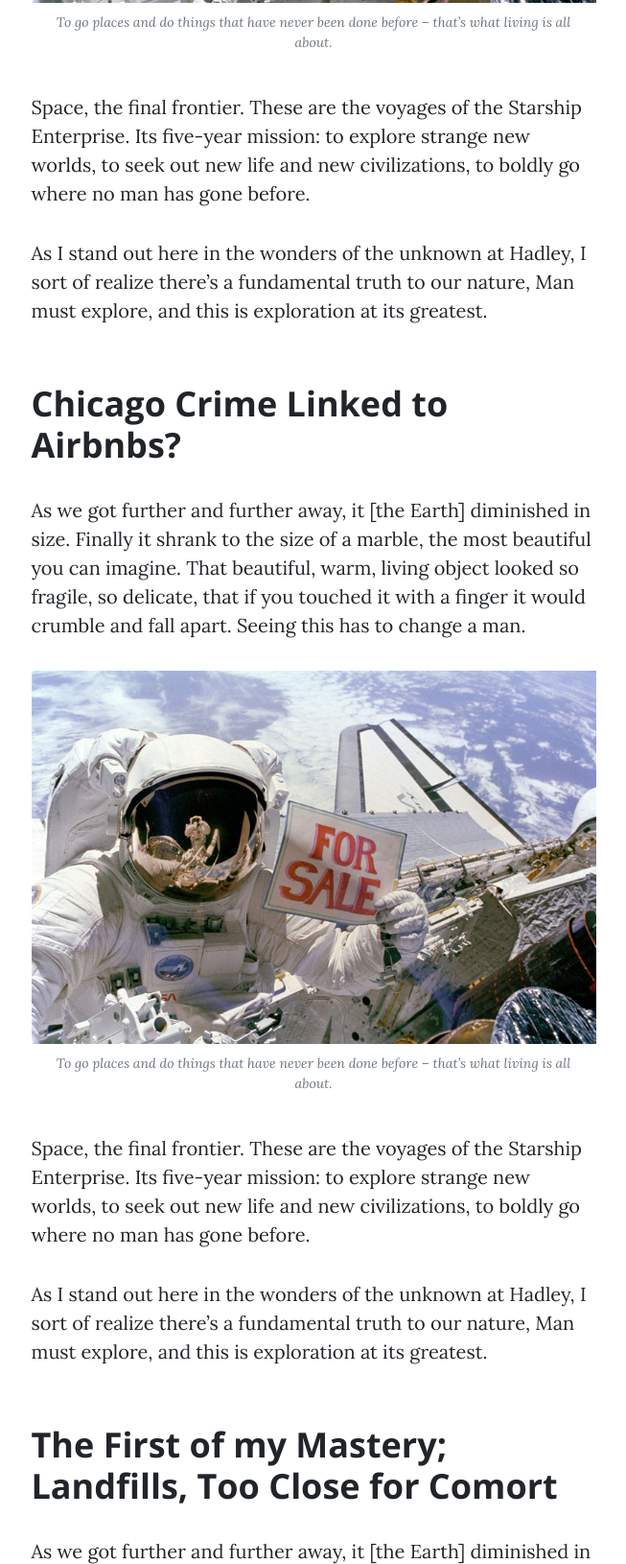
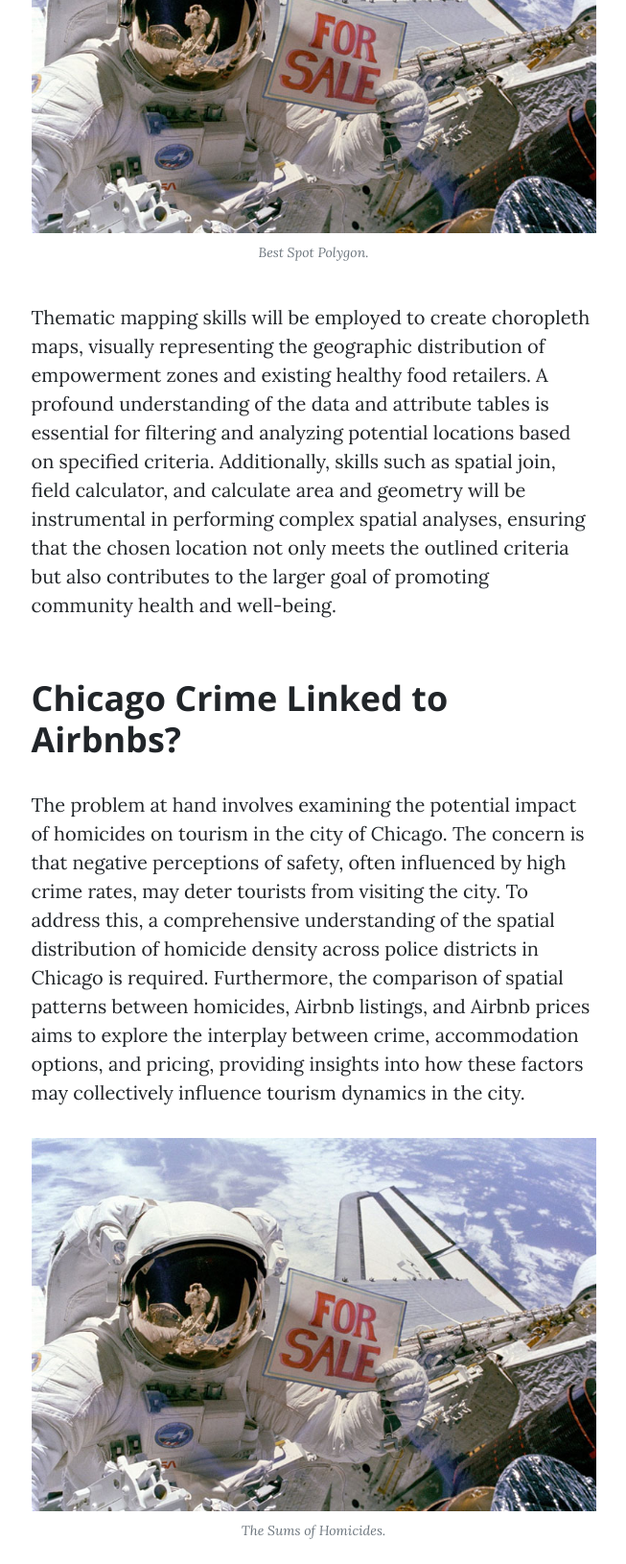
Before and after one commit to rileykel/rileykell, a plain HTML site: page post.html in a window 1280 px wide. Shown: the part 2798-4428 px from the top of the page at 96% size, without its empty margins (313-966 px from the left). Drawn offline with nearby package versions, Linux system fonts and the light colour scheme.

Commit message:
Update post.html

```diff
--- a/post.html
+++ b/post.html
@@ -64,18 +64,16 @@
                         <p>Making a map on CodePen.io needs a mix of three main skills: HTML sets up the webpage and JavaScript is needed for making things interactive. It's like putting together puzzle pieces to create a map that responds to users. Being good at making things look nice, keeping track of changes with Git, fixing issues, understanding locations on a map, and working well with others are also important for making a map that works and looks good on CodePen.io.</p>
 
                         <p>  <h2 class="section-heading">Bridging the Gap, Location for New Health Store.</h2>
-                        <p>As we got further and further away, it [the Earth] diminished in size. Finally it shrank to the size of a marble, the most beautiful you can imagine. That beautiful, warm, living object looked so fragile, so delicate, that if you touched it with a finger it would crumble and fall apart. Seeing this has to change a man.</p>
+                        <p>The challenge is to identify a site that meets specific spatial criteria: it should be within a designated empowerment zone, accessible by public transit (within 2000 feet of a subway or regional rail station), and importantly, not in close proximity (within 1200 feet) to existing farmers markets or corner stores participating in the Healthy Corner Store Initiative. The importance of solving this problem lies in promoting equitable access to healthy food options, supporting community development within targeted zones, and strategically avoiding saturation in areas already served by similar initiatives. The goal is to enhance overall community health and well-being by making nutritious food more readily available in carefully selected and accessible locations.</p>
                         <a href="#!"><img class="img-fluid" src="assets/img/post-sample-image.jpg" alt="..." /></a>
-                        <span class="caption text-muted">To go places and do things that have never been done before – that’s what living is all about.</span>
-                        <p>Space, the final frontier. These are the voyages of the Starship Enterprise. Its five-year mission: to explore strange new worlds, to seek out new life and new civilizations, to boldly go where no man has gone before.</p>
-                        <p>As I stand out here in the wonders of the unknown at Hadley, I sort of realize there’s a fundamental truth to our nature, Man must explore, and this is exploration at its greatest.</p>
+                        <span class="caption text-muted">Best Spot Polygon.</span>
+                        <p>Thematic mapping skills will be employed to create choropleth maps, visually representing the geographic distribution of empowerment zones and existing healthy food retailers. A profound understanding of the data and attribute tables is essential for filtering and analyzing potential locations based on specified criteria. Additionally, skills such as spatial join, field calculator, and calculate area and geometry will be instrumental in performing complex spatial analyses, ensuring that the chosen location not only meets the outlined criteria but also contributes to the larger goal of promoting community health and well-being.</p>
 
                         <p>  <h2 class="section-heading"> Chicago Crime Linked to Airbnbs?</h2>
-                        <p>As we got further and further away, it [the Earth] diminished in size. Finally it shrank to the size of a marble, the most beautiful you can imagine. That beautiful, warm, living object looked so fragile, so delicate, that if you touched it with a finger it would crumble and fall apart. Seeing this has to change a man.</p>
+                        <p>The problem at hand involves examining the potential impact of homicides on tourism in the city of Chicago. The concern is that negative perceptions of safety, often influenced by high crime rates, may deter tourists from visiting the city. To address this, a comprehensive understanding of the spatial distribution of homicide density across police districts in Chicago is required. Furthermore, the comparison of spatial patterns between homicides, Airbnb listings, and Airbnb prices aims to explore the interplay between crime, accommodation options, and pricing, providing insights into how these factors may collectively influence tourism dynamics in the city.</p>
                         <a href="#!"><img class="img-fluid" src="assets/img/post-sample-image.jpg" alt="..." /></a>
-                        <span class="caption text-muted">To go places and do things that have never been done before – that’s what living is all about.</span>
-                        <p>Space, the final frontier. These are the voyages of the Starship Enterprise. Its five-year mission: to explore strange new worlds, to seek out new life and new civilizations, to boldly go where no man has gone before.</p>
-                        <p>As I stand out here in the wonders of the unknown at Hadley, I sort of realize there’s a fundamental truth to our nature, Man must explore, and this is exploration at its greatest.</p>
+                        <span class="caption text-muted">The Sums of Homicides.</span>
+                        <p>Thematic mapping skills will be employed to create choropleth maps, visually representing the spatial distribution of homicide density across police districts. A deep understanding of the data, attribute tables, and the ability to manipulate and analyze data using tools such as calculating features, creating summary tables, and performing spatial joins will be essential. These skills facilitate the comparison of spatial patterns between homicides, Airbnb listings, and Airbnb prices, enabling a comprehensive analysis that informs the broader impact of crime on tourism dynamics in the city.</p>
 
                         <p>  <h2 class="section-heading">The First of my Mastery; Landfills, Too Close for Comort</h2>
                         <p>As we got further and further away, it [the Earth] diminished in size. Finally it shrank to the size of a marble, the most beautiful you can imagine. That beautiful, warm, living object looked so fragile, so delicate, that if you touched it with a finger it would crumble and fall apart. Seeing this has to change a man.</p>
```
